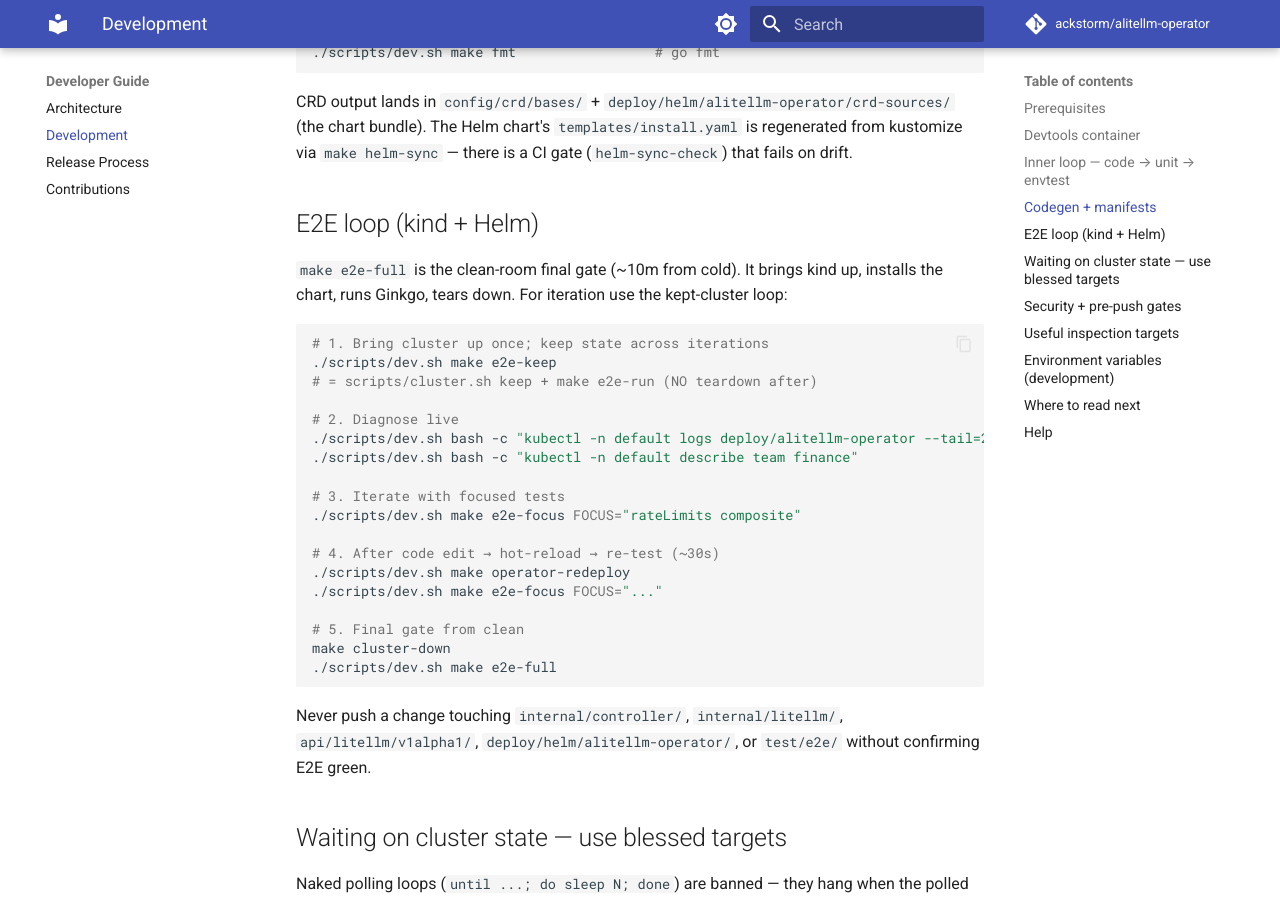
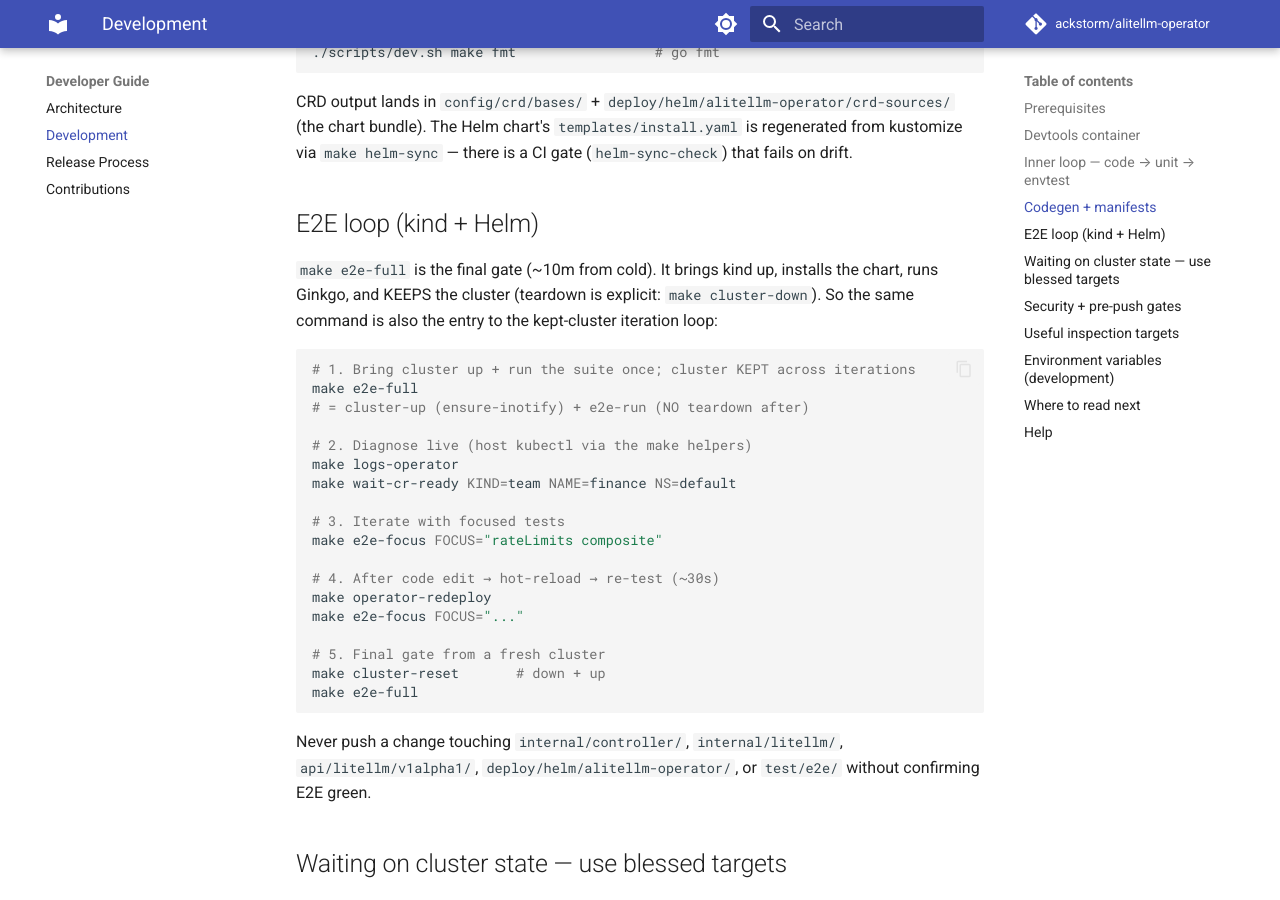
Before and after one commit to ackstorm/alitellm-operator, an MkDocs documentation site: the page built from docs/developer-guide/development.md, in a window 1280 px wide and 900 px high, scrolled down 1475 px. Built offline with MkDocs 1.6.1 and Material for MkDocs 9.7.7, drawn with Linux system fonts in a browser that asks for light colours; comment, search, counter and statistics services are not loaded; the version menu is left out.

Commit message:
docs: sync CLAUDE.md to self-routing make interface + renamed targets
CLAUDE.md:
- MANDATORY Reading Table: add references/makefile.md row (make
  interface / target routing / contexts).
- Toolchain section: replace the false "targets shelling out to go MUST
  be prefixed ./scripts/dev.sh" claim with the container_target
  self-routing model (LITELLM_IN_DEVTOOLS short-circuit; run bare make).
  Correct the host-direct set: cluster-* now route THROUGH devtools; the
  host-direct targets are docker-*, wait-*/logs-* (host kubectl), and the
  gate orchestrators.
- Test phases: fix the test-full and verify umbrella lines (renamed
  targets, drop ./scripts/dev.sh prefixes).
- Common failure modes: drop the impossible "make X -> command not found:
  go" entry; replace with the adapted "prefixing with ./scripts/dev.sh
  out of habit" entry.
- E2E debug loop + the re-running-E2E failure mode: e2e-full now KEEPS
  the cluster (no e2e-keep target; teardown explicit via cluster-down);
  drop ./scripts/dev.sh make prefixes.
- Release pipeline: gen-code gen-manifests (was: gen-code manifests).

e2e-keep was removed (e2e-full is now the keep-cluster path); swap the
remaining references in test/e2e/README.md and the developer-guide docs
and repair the adjacent now-false "always teardown" claims.

Co-Authored-By: Claude Opus 4.8 (1M context) <noreply@anthropic.com>

````diff
--- a/docs/developer-guide/development.md
+++ b/docs/developer-guide/development.md
@@ -71,29 +71,30 @@ regenerated from kustomize via `make helm-sync` — there is a CI gate
 
 ## E2E loop (kind + Helm)
 
-`make e2e-full` is the clean-room final gate (~10m from cold). It
-brings kind up, installs the chart, runs Ginkgo, tears down. For
-iteration use the kept-cluster loop:
+`make e2e-full` is the final gate (~10m from cold). It brings kind up,
+installs the chart, runs Ginkgo, and KEEPS the cluster (teardown is
+explicit: `make cluster-down`). So the same command is also the entry
+to the kept-cluster iteration loop:
 
 ```bash
-# 1. Bring cluster up once; keep state across iterations
-./scripts/dev.sh make e2e-keep
-# = scripts/cluster.sh keep + make e2e-run (NO teardown after)
+# 1. Bring cluster up + run the suite once; cluster KEPT across iterations
+make e2e-full
+# = cluster-up (ensure-inotify) + e2e-run (NO teardown after)
 
-# 2. Diagnose live
-./scripts/dev.sh bash -c "kubectl -n default logs deploy/alitellm-operator --tail=200"
-./scripts/dev.sh bash -c "kubectl -n default describe team finance"
+# 2. Diagnose live (host kubectl via the make helpers)
+make logs-operator
+make wait-cr-ready KIND=team NAME=finance NS=default
 
 # 3. Iterate with focused tests
-./scripts/dev.sh make e2e-focus FOCUS="rateLimits composite"
+make e2e-focus FOCUS="rateLimits composite"
 
 # 4. After code edit → hot-reload → re-test (~30s)
-./scripts/dev.sh make operator-redeploy
-./scripts/dev.sh make e2e-focus FOCUS="..."
+make operator-redeploy
+make e2e-focus FOCUS="..."
 
-# 5. Final gate from clean
-make cluster-down
-./scripts/dev.sh make e2e-full
+# 5. Final gate from a fresh cluster
+make cluster-reset       # down + up
+make e2e-full
 ```
 
 Never push a change touching `internal/controller/`,
````
Also changed, not shown: CLAUDE.md (+67 -44 lines), docs/developer-guide/contributions.md (+7 -6 lines), 1 other file.
